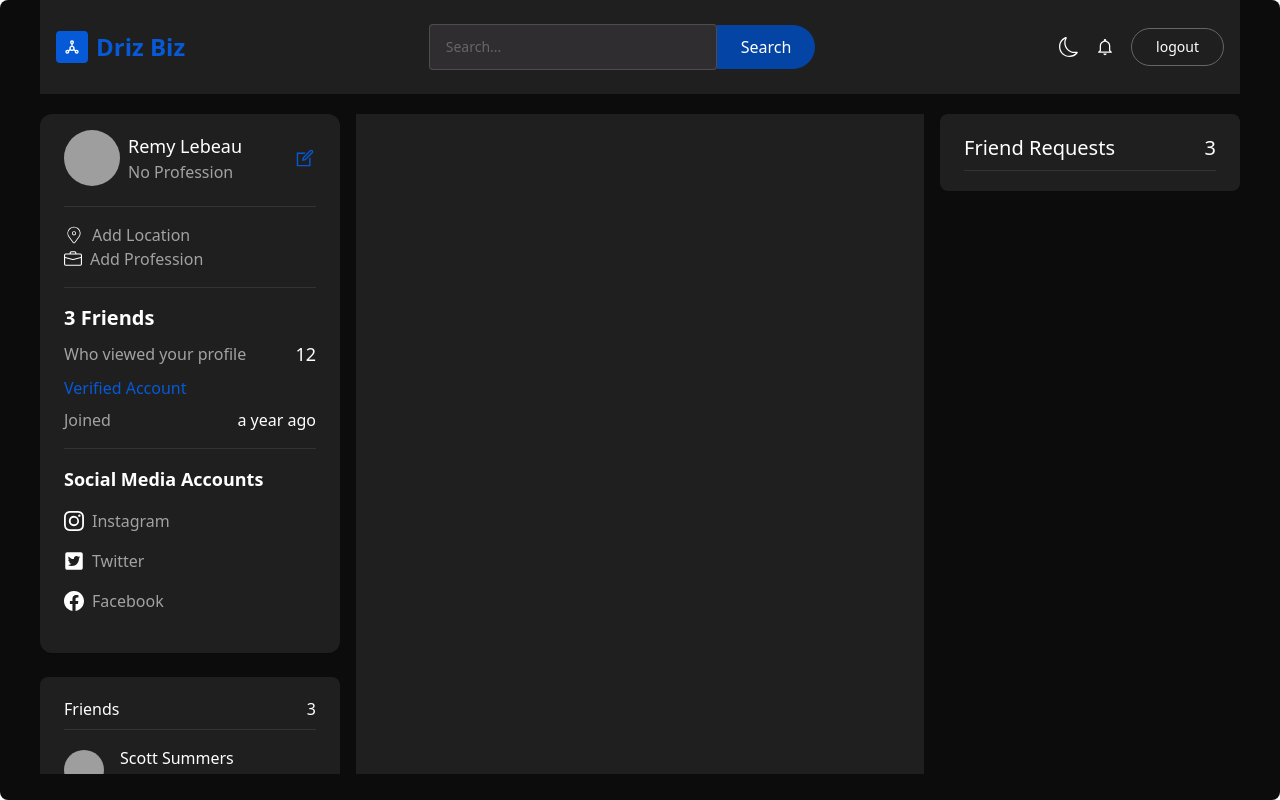
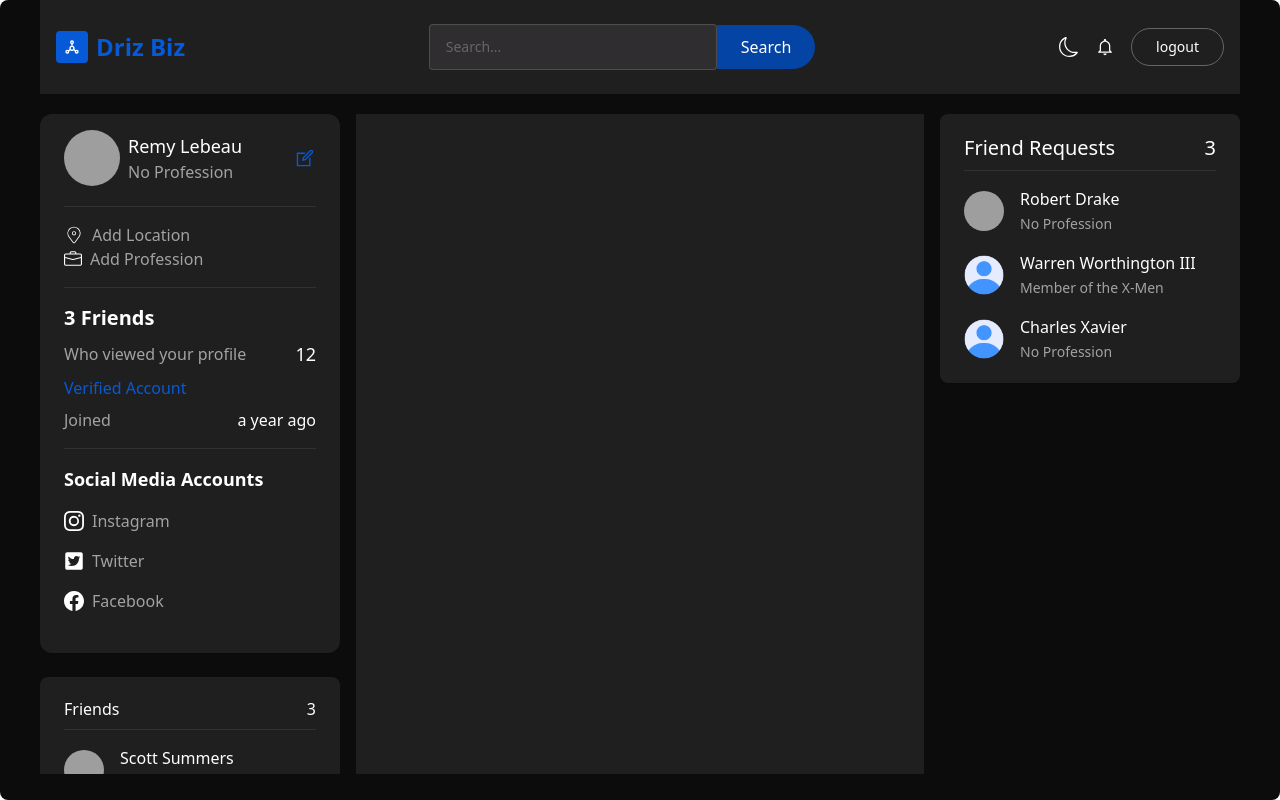
Before and after one commit to mdrisco4/fullstack_social_media_react_FE, a React (Create React App) app: page / in a window 1280 px wide. Built offline with nearby package versions, Linux system fonts and the light colour scheme; grey boxes are pictures that could not be loaded.

Commit message:
had no data to see requests.  made a few examples and tested and works.  setting up acceptFriendRequest function on the home page

```diff
--- a/src/assets/data.js
+++ b/src/assets/data.js
@@ -268,3 +268,18 @@ export const user = {
         "https://res.cloudinary.com/djs3wu5bg/image/upload/v1683874453/samples/bike.jpg",
     },
   ];
+
+  export const requests = [
+    {
+      _id: "64df3aec4180b81adfe41d32",
+      requestFrom: friends[0]
+    },
+    {
+      _id: "64df39704180b81adfe41d0b",
+      requestFrom: friends[1]
+    },
+    {
+      _id: "64df424b4a4c0d47b5369f65",
+      requestFrom: friends[2]
+    }
+  ];
--- a/src/pages/Home.jsx
+++ b/src/pages/Home.jsx
@@ -1,16 +1,14 @@
 import React, { useState } from "react";
 import { useSelector } from "react-redux";
-import {
-    ProfileCard,
-    TopBar,
-    FriendsCard
-} from "../components";
-import { friends } from "../assets/data";
+import { ProfileCard, TopBar, FriendsCard, CustomButton } from "../components";
+import { friends, requests } from "../assets/data";
+import { Link } from "react-router-dom";
+import { NoProfile } from "../assets";
 
 const Home = () => {
-    const {user} = useSelector((state) => state.user)
-    const [friendRequest, setFriendRequest] = useState(friends);
-     const [suggestedFriends, setSuggestedFriends] = useState(friends);
+  const { user } = useSelector((state) => state.user);
+  const [friendRequest, setFriendRequest] = useState(requests);
+  const [suggestedFriends, setSuggestedFriends] = useState(friendRequest);
 
   return (
     <div className="home w-full px-0 lg:px-10 pb-20 2xl:px-40 bg-bgColor lg:rounded-lg h-screen overflow-hidden">
@@ -22,9 +20,7 @@ const Home = () => {
           <FriendsCard friends={user?.friends} />
         </div>
         {/* CENTER */}
-                <div className="flex-1 h-full bg-primary px-4 flex flex-col gap-6 overflow-y-auto">
-
-                </div>
+        <div className="flex-1 h-full bg-primary px-4 flex flex-col gap-6 overflow-y-auto"></div>
         {/* RIGHT */}
         <div className="hidden w-1/4 h-full lg:flex flex-col gap-8 overflow-y-auto">
           {/* FRIEND REQUESTS */}
@@ -33,14 +29,54 @@ const Home = () => {
               <span>Friend Requests</span>
               <span>{friendRequest?.length}</span>
             </div>
+            <div className="w-full flex flex-col gap-4 pt-4">
+              {friendRequest?.map(({ _id, requestFrom: from }, index) => (
+                <div
+                  className="flex items-center justify-between"
+                  key={index + _id}
+                >
+                  <Link
+                    to={"/profile/" + from._id}
+                    key={from?._id}
+                    className="w-full flex gap-4 items-center cursor-pointer"
+                  >
+                    <img
+                      src={from?.profileUrl ?? NoProfile}
+                      alt={from?.firstName}
+                      className="w-10 h-10 object-cover rounded-full"
+                    />
+                    <div className="flex-1 ">
+                      <p className="text-base font-medium text-ascent-1">
+                        {from?.firstName} {from?.lastName}
+                      </p>
+                      <span className="text-sm text-ascent-2">
+                        {from?.profession ?? "No Profession"}
+                      </span>
+                    </div>
+                  </Link>
+
+                  <div className="flex gap-1">
+                    {/* <CustomButton
+                      onClick={() => acceptFriendRequest(_id, "Accepted")}
+                      title="Accept"
+                      containerStyles="bg-[#0444a4] text-xs text-white px-1.5 py-1 rounded-full"
+                    />
+                    <CustomButton
+                      title="Deny"
+                      onClick={() => acceptFriendRequest(_id, "Denied")}
+                      containerStyles="border border-[#666] text-xs text-ascent-1 px-1.5 py-1 rounded-full"
+                    /> */}
+                  </div>
+                </div>
+              ))}
+            </div>
           </div>
           {/* SUGGESTED FRIENDS */}
           <div></div>
-
         </div>
       </div>
     </div>
-    )
+  );
 };
 
 export default Home;
```
Lines whose indentation alone changed are shown as unchanged.
